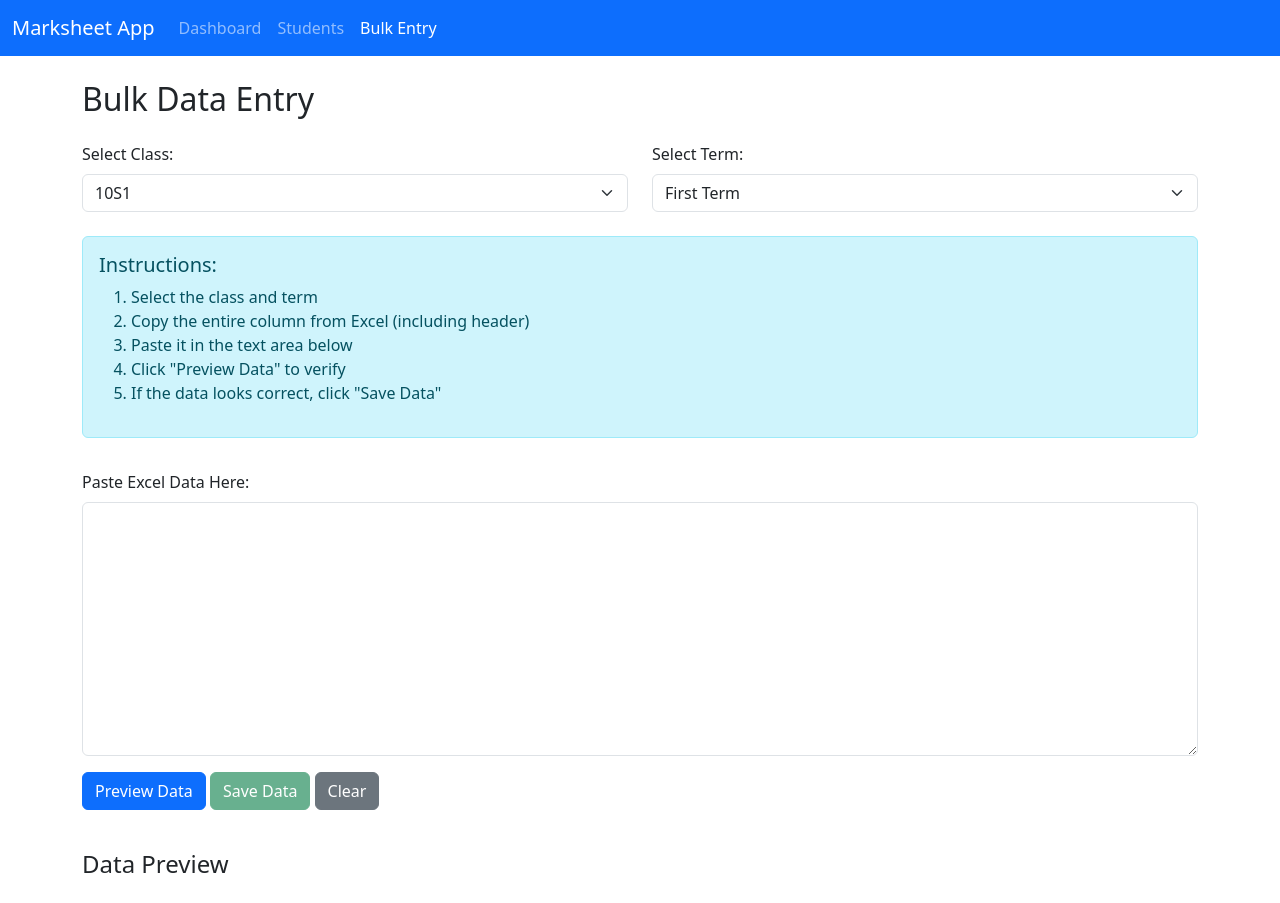
After one commit to RazContz3/marksheet-app, a Flask app: page /bulk_entry in a window 1280 px wide. The commit adds this page. Run offline with Flask 3, Linux system fonts and the light colour scheme.

```diff
--- a/app/app.py
+++ b/app/app.py
@@ -92,12 +92,86 @@ def dashboard():
 def index():
     return render_template('index.html')
 
+@app.route('/bulk_entry')
+def bulk_entry():
+    return render_template('bulk_entry.html')
+
+@app.route('/api/save_bulk_data', methods=['POST'])
+def save_bulk_data():
+    try:
+        class_code = request.json.get('classCode')
+        term = request.json.get('term')
+        data = request.json.get('data')
+
+        if not all([class_code, term, data]):
+            return jsonify({'status': 'error', 'message': 'Missing required data'})
+
+        # Convert tab-separated data to DataFrame
+        rows = [row.split('\t') for row in data.strip().split('\n')]
+        if len(rows) < 2:  # Need at least header and one data row
+            return jsonify({'status': 'error', 'message': 'Insufficient data'})
+
+        df = pd.DataFrame(rows[1:], columns=rows[0])
+
+        # Create table name based on class and term
+        table_name = f"{class_code}_term{term}_marks"
+
+        # Save to database
+        conn = sqlite3.connect(DB_PATH)
+        df.to_sql(table_name, conn, if_exists='replace', index=False)
+        conn.close()
+
+        return jsonify({'status': 'success'})
+    except Exception as e:
+        return jsonify({'status': 'error', 'message': str(e)})
+
+@app.route('/')
+def index():
+    return render_template('index.html')
+
+@app.route('/advanced_entry')
+def advanced_entry():
+    return render_template('advanced_entry.html')
+
+@app.route('/api/get_marks_data')
+def get_marks_data():
+    class_code = request.args.get('class', '10S1')
+    term = request.args.get('term', '1')
+    table_name = f"{class_code}_term{term}_marks"
+
+    try:
+        conn = sqlite3.connect(DB_PATH)
+        df = pd.read_sql(f'SELECT * FROM {table_name}', conn)
+        conn.close()
+        return jsonify(df.to_dict(orient='records'))
+    except:
+        # Return empty list if table doesn't exist
+        return jsonify([])
+
+@app.route('/api/save_marks_data', methods=['POST'])
+def save_marks_data():
+    try:
+        data = request.json
+        class_code = data.get('class')
+        term = data.get('term')
+        rows = data.get('data', [])
+
+        if not all([class_code, term, rows]):
+            return jsonify({'status': 'error', 'message': 'Missing required data'})
+
+        table_name = f"{class_code}_term{term}_marks"
+
+        # Convert to DataFrame and save
+        df = pd.DataFrame(rows)
+        conn = sqlite3.connect(DB_PATH)
+        df.to_sql(table_name, conn, if_exists='replace', index=False)
+        conn.close()
+
+        return jsonify({'status': 'success'})
+    except Exception as e:
+        return jsonify({'status': 'error', 'message': str(e)})
+
 @app.route('/students')
-def students():
-    conn = sqlite3.connect(DB_PATH)
-    students = pd.read_sql('SELECT * FROM final_clean_10S1_Marks_Sheet_2025', conn)
-    conn.close()
-    return render_template('students.html', students=students.to_dict(orient='records'))
 
 # Add more routes for reports, search, export, etc.
 
--- /dev/null
+++ b/app/templates/bulk_entry.html
@@ -0,0 +1,180 @@
+<!DOCTYPE html>
+<html lang="en">
+<head>
+    <meta charset="UTF-8">
+    <title>Bulk Data Entry</title>
+    <link rel="stylesheet" href="https://cdn.jsdelivr.net/npm/bootstrap@5.3.2/dist/css/bootstrap.min.css">
+    <style>
+        .paste-area {
+            width: 100%;
+            min-height: 300px;
+            font-family: monospace;
+            white-space: pre;
+        }
+        .preview-table {
+            font-size: 0.9em;
+        }
+        .preview-table th {
+            white-space: nowrap;
+        }
+    </style>
+</head>
+<body>
+    <nav class="navbar navbar-expand-lg navbar-dark bg-primary mb-4">
+        <div class="container-fluid">
+            <a class="navbar-brand" href="/">Marksheet App</a>
+            <div class="collapse navbar-collapse">
+                <ul class="navbar-nav me-auto">
+                    <li class="nav-item"><a class="nav-link" href="/dashboard">Dashboard</a></li>
+                    <li class="nav-item"><a class="nav-link" href="/students">Students</a></li>
+                    <li class="nav-item"><a class="nav-link active" href="/bulk_entry">Bulk Entry</a></li>
+                </ul>
+            </div>
+        </div>
+    </nav>
+
+    <div class="container">
+        <h2 class="mb-4">Bulk Data Entry</h2>
+
+        <div class="row mb-4">
+            <div class="col">
+                <label for="classSelect" class="form-label">Select Class:</label>
+                <select class="form-select" id="classSelect">
+                    <option value="10S1">10S1</option>
+                    <option value="10S2">10S2</option>
+                    <option value="10S3">10S3</option>
+                    <option value="10S4">10S4</option>
+                    <option value="11S1">11S1</option>
+                    <option value="11S2">11S2</option>
+                    <option value="11S3">11S3</option>
+                    <option value="11S4">11S4</option>
+                </select>
+            </div>
+            <div class="col">
+                <label for="termSelect" class="form-label">Select Term:</label>
+                <select class="form-select" id="termSelect">
+                    <option value="1">First Term</option>
+                    <option value="2">Second Term</option>
+                    <option value="3">Third Term</option>
+                </select>
+            </div>
+        </div>
+
+        <div class="row mb-3">
+            <div class="col">
+                <div class="alert alert-info">
+                    <h5>Instructions:</h5>
+                    <ol>
+                        <li>Select the class and term</li>
+                        <li>Copy the entire column from Excel (including header)</li>
+                        <li>Paste it in the text area below</li>
+                        <li>Click "Preview Data" to verify</li>
+                        <li>If the data looks correct, click "Save Data"</li>
+                    </ol>
+                </div>
+            </div>
+        </div>
+
+        <div class="row">
+            <div class="col">
+                <div class="mb-3">
+                    <label for="pasteArea" class="form-label">Paste Excel Data Here:</label>
+                    <textarea class="form-control paste-area" id="pasteArea" rows="10"></textarea>
+                </div>
+                <div class="mb-3">
+                    <button class="btn btn-primary" id="previewBtn">Preview Data</button>
+                    <button class="btn btn-success" id="saveBtn" disabled>Save Data</button>
+                    <button class="btn btn-secondary" id="clearBtn">Clear</button>
+                </div>
+            </div>
+        </div>
+
+        <div class="row mt-4">
+            <div class="col">
+                <h4>Data Preview</h4>
+                <div class="table-responsive">
+                    <table class="table table-sm table-bordered preview-table" id="previewTable">
+                        <thead>
+                            <tr id="previewHeader"></tr>
+                        </thead>
+                        <tbody id="previewBody"></tbody>
+                    </table>
+                </div>
+            </div>
+        </div>
+    </div>
+
+    <script>
+        document.getElementById('previewBtn').addEventListener('click', function() {
+            const data = document.getElementById('pasteArea').value;
+            const rows = data.trim().split('\n').map(row => row.split('\t'));
+
+            // Clear existing preview
+            document.getElementById('previewHeader').innerHTML = '';
+            document.getElementById('previewBody').innerHTML = '';
+
+            // Add headers
+            const headerRow = document.getElementById('previewHeader');
+            rows[0].forEach(cell => {
+                const th = document.createElement('th');
+                th.textContent = cell;
+                headerRow.appendChild(th);
+            });
+
+            // Add data rows
+            const tbody = document.getElementById('previewBody');
+            for(let i = 1; i < rows.length; i++) {
+                const tr = document.createElement('tr');
+                rows[i].forEach(cell => {
+                    const td = document.createElement('td');
+                    td.textContent = cell;
+                    tr.appendChild(td);
+                });
+                tbody.appendChild(tr);
+            }
+
+            // Enable save button if data looks valid
+            document.getElementById('saveBtn').disabled = rows.length < 2;
+        });
+
+        document.getElementById('saveBtn').addEventListener('click', async function() {
+            const classCode = document.getElementById('classSelect').value;
+            const term = document.getElementById('termSelect').value;
+            const data = document.getElementById('pasteArea').value;
+
+            try {
+                const response = await fetch('/api/save_bulk_data', {
+                    method: 'POST',
+                    headers: {
+                        'Content-Type': 'application/json'
+                    },
+                    body: JSON.stringify({
+                        classCode,
+                        term,
+                        data: data
+                    })
+                });
+
+                const result = await response.json();
+                if(result.status === 'success') {
+                    alert('Data saved successfully!');
+                    document.getElementById('pasteArea').value = '';
+                    document.getElementById('previewBody').innerHTML = '';
+                    document.getElementById('saveBtn').disabled = true;
+                } else {
+                    alert('Error saving data: ' + result.message);
+                }
+            } catch(error) {
+                alert('Error saving data: ' + error.message);
+            }
+        });
+
+        document.getElementById('clearBtn').addEventListener('click', function() {
+            document.getElementById('pasteArea').value = '';
+            document.getElementById('previewBody').innerHTML = '';
+            document.getElementById('previewHeader').innerHTML = '';
+            document.getElementById('saveBtn').disabled = true;
+        });
+    </script>
+</body>
+</html>
```
Also changed, not shown: app/templates/advanced_entry.html (added, +337 -0 lines), app/templates/index.html (+14 -4 lines).
